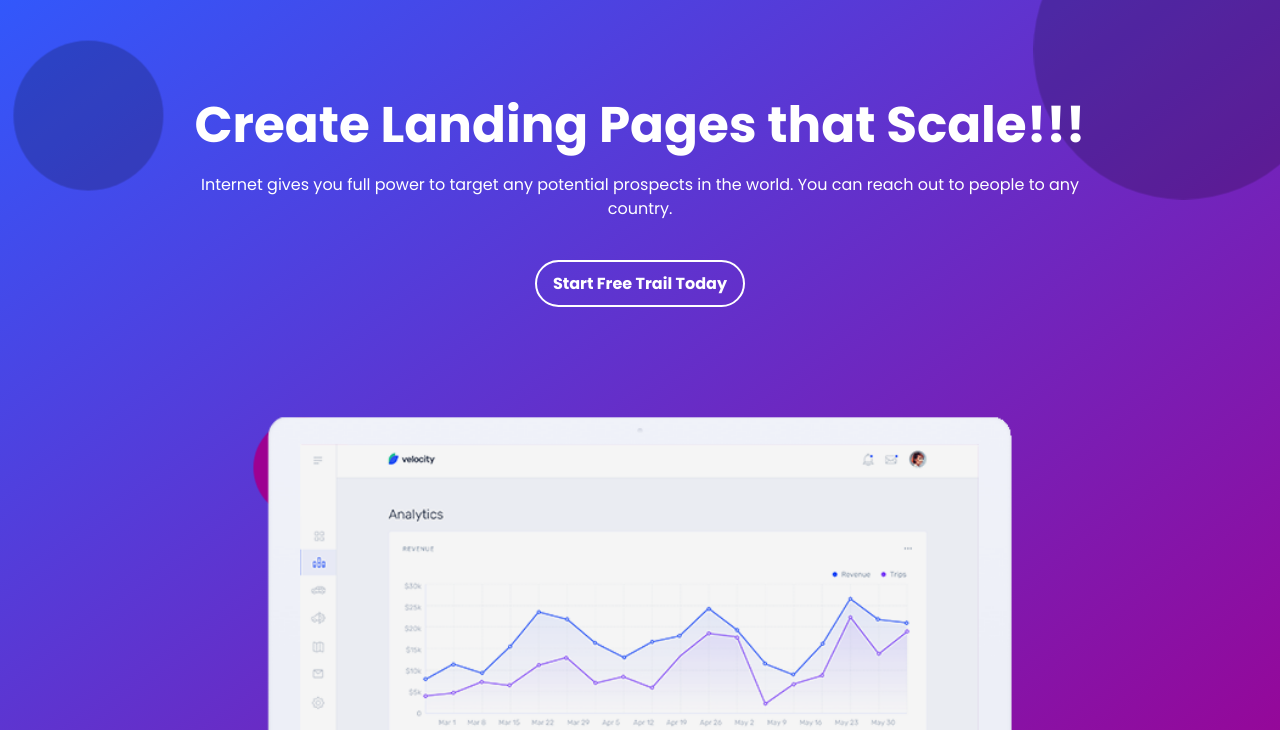
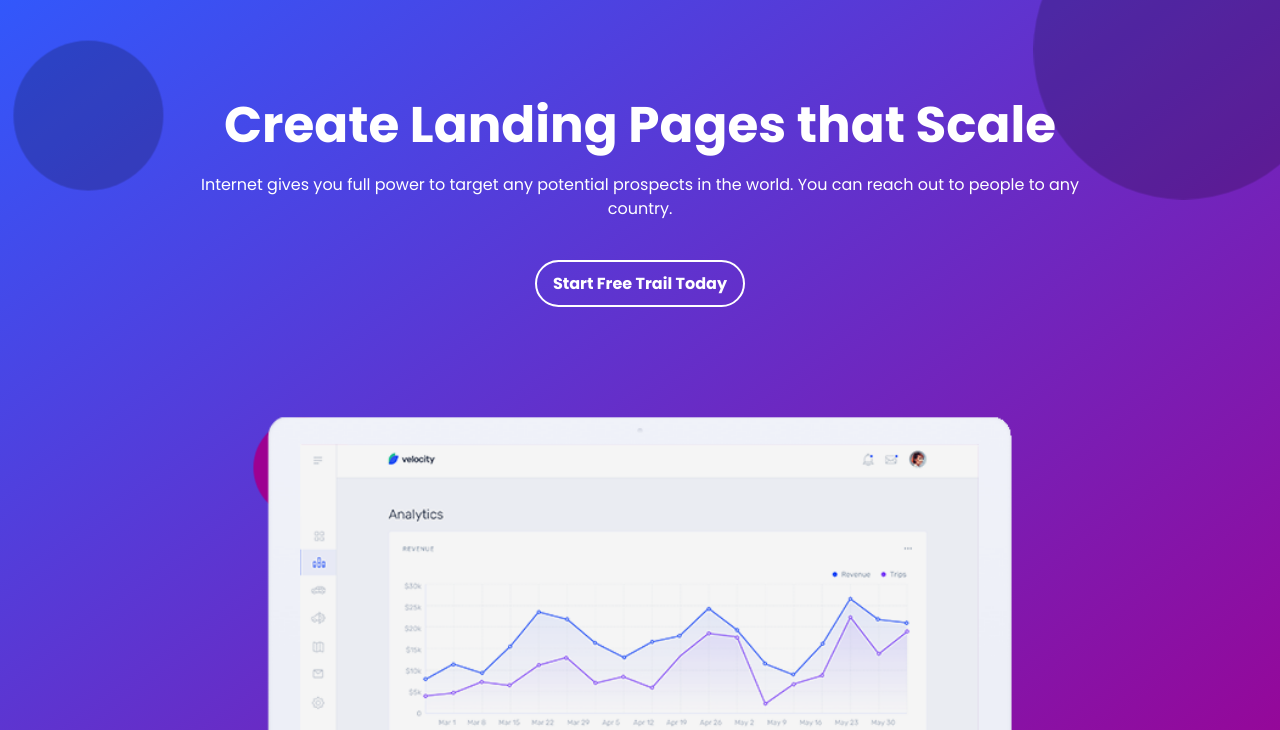
Before and after one commit to itsobi/Shortly-Landing-Page, a plain HTML site: page index.html in a window 1280 px wide. Shown: the part 70-800 px from the top of the page. Drawn offline with nearby package versions, Linux system fonts and the light colour scheme.

Commit message:
changed title of header

```diff
--- a/index.html
+++ b/index.html
@@ -42,7 +42,7 @@
       </div>
 
       <div class="container intro" data-aos="fade-up">
-        <h1>Create Landing Pages that Scale!!!</h1>
+        <h1>Create Landing Pages that Scale</h1>
         <p>
           Internet gives you full power to target any potential prospects in the world. You can reach out to people to any <br> country.
         </p>
```
